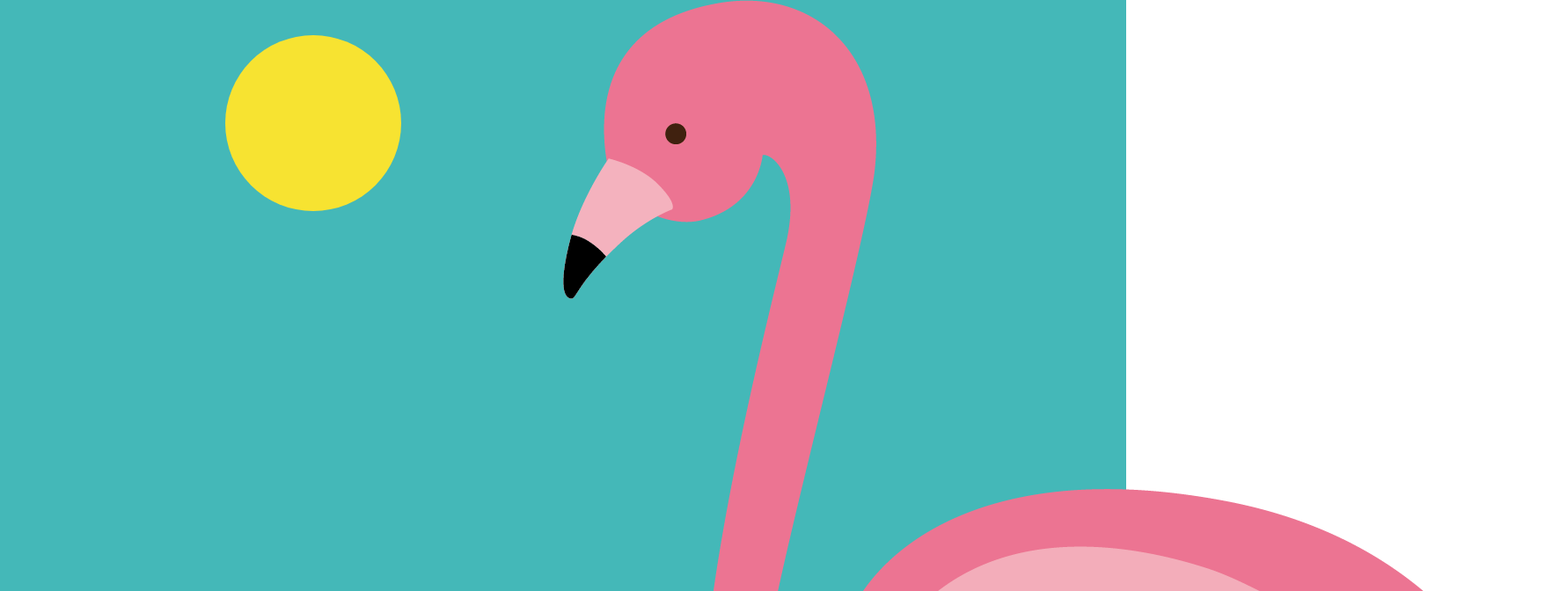
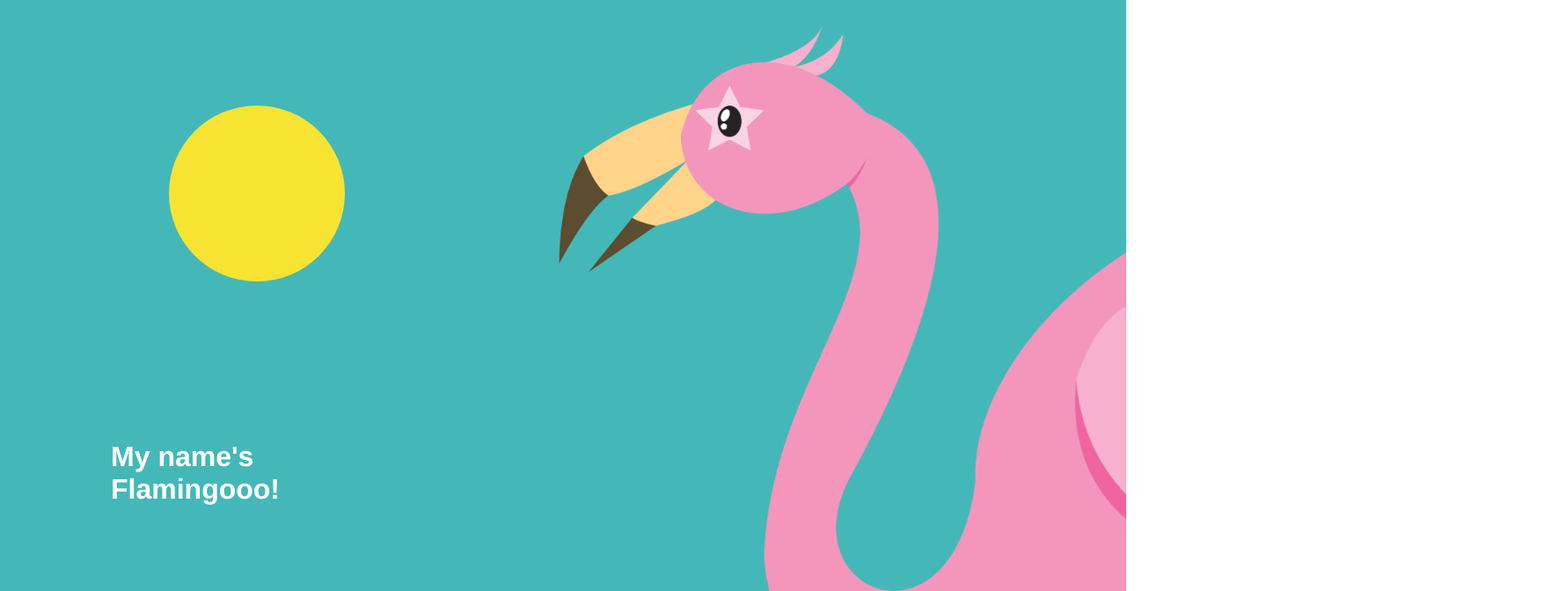
Before and after one commit to MantasMikal/flamingo, a React app: page / in a window 1280 px wide. Shown: the top 672 px of the page at 88% size, 1764 px wide, since content can reach past the window. Built offline with nearby package versions, Linux system fonts and the light colour scheme.

Commit message:
Flamingo works!

```diff
--- /dev/null
+++ b/src/components/body/Body.css
@@ -0,0 +1,5 @@
+.main {
+    background-color: rgb(43, 216, 43);
+    height: 120vh;
+    width: 100%;
+}
--- /dev/null
+++ b/src/components/body/Body.js
@@ -0,0 +1,12 @@
+import React, { Component } from 'react';
+import './Body.css';
+
+export default class Body extends Component {
+  render() {
+    return (
+      <div className="main">
+
+      </div>
+    )
+  }
+}
--- a/src/components/header/Header.css
+++ b/src/components/header/Header.css
@@ -1,3 +1,17 @@
+/* GRIDS */
+.gridFlamingo {
+    display: grid;
+    grid-template-columns: 2fr 1fr;
+    grid-template-rows: repeat(2, 50vh);
+}
+
+.gridElements {
+    display: grid;
+    grid-template-columns: 1fr 1fr 1fr 1fr;
+    grid-template-rows: repeat(5, 20vh);
+    grid-row: 1;
+}
+
 .header {
     height: 100vh;
     width: 100%;
@@ -7,7 +21,7 @@
 }
 
 .circle {
-    position: relative;
+    position: absolute;
     border-radius: 50%;
     display: inline-block;
     animation: sunMove 1s linear;
@@ -16,11 +30,22 @@
     /* Animtaion-fill-mode: keeps animation */
 }
 
+.textBox{
+    font-family: Helvetica, sans-serif;
+    color: white;
+    grid-column: 2;
+    grid-row: 4;
+}
+
 .flamingo {
-    position: relative;
-    width: 50vw;
+    grid-column: 2;
+    grid-row: 1/3;
+    z-index: 2;
+}
+
+img{
     float: right;
-    z-index: 2;
+    height: 100vh;
 }
 
 
@@ -45,18 +70,25 @@
         transform: translate(80vw, 40vh);
     }
     50%{
-        transform: translate(60vw, 20vh);
+        transform: translate(60vw, 30vh);
         width: 170px;
 	    height: 170px;
         background: #fa8231;
     }
     75%{
-        transform: translate(40vw, 10vh);
+        transform: translate(40vw, 20vh);
     }
     100% {
-        transform: translate(20vw, 5vh);
+        transform: translate(15vw, 15vh);
         width: 200px;
 	    height: 200px;
         background: #f7e331;
     }
 }
+
+@media only screen and (max-width: 1000px) {
+    img{
+        float: right;
+        height: 50vh;
+    }
+}
--- a/src/components/header/Header.js
+++ b/src/components/header/Header.js
@@ -1,14 +1,24 @@
 import React, { Component } from 'react'
 import './Header.css'
-import flamingo from './flamingo.png'
+import flamingo from './flamingutis4.png'
 
 
 export default class Header extends Component {
   render() {
     return (
       <div className="header">
-            <div className="circle"> </div>
+        <div className="circle">
+        </div>
+          <div className="gridFlamingo">
             <div className="flamingo"><img className="flamingoImg" src={flamingo}></img></div>
+            <div className="gridElements">
+                <div className="textBox">
+                  <h1>My name's Flamingooo!</h1>
+                </div>
+            </div>
+          </div>
+
+
       </div>
     )
   }
--- a/src/index.js
+++ b/src/index.js
@@ -1,6 +1,7 @@
 
 import ReactDOM from 'react-dom';
 import Header from './components/header/Header'
+import Body from './components/body/Body';
 import registerServiceWorker from './registerServiceWorker';
 
 import React, { Component } from 'react'
@@ -10,6 +11,7 @@ export default class App extends Component {
     return (
       <div>
         <Header />
+        <Body />
       </div>
     )
   }
```
Also changed, not shown: .eslintrc.js (deleted), src/components/header/flamingutis.png (added), src/components/header/flamingutis2.png (added), src/components/header/flamingutis3.png (added), src/components/header/flamingutis4.png (added).
